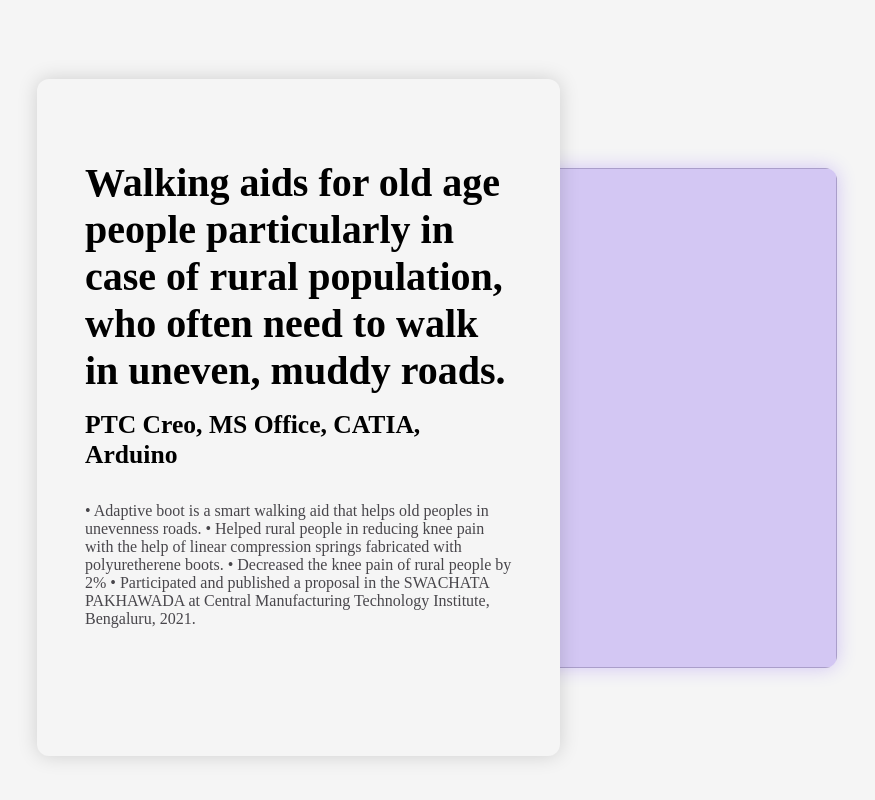
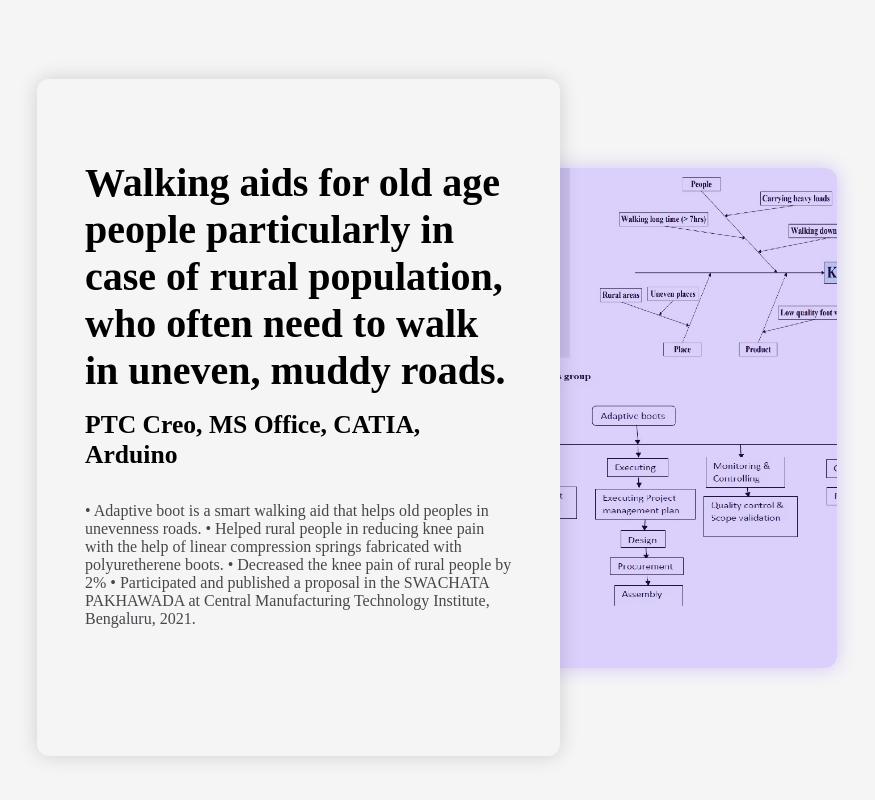
Before and after one commit to DharunThangarasu/Digital-Portfolio, a plain HTML site: page index.html in a window 1280 px wide. Shown: the part 3868-4668 px from the top of the page, without its empty margins (203-1078 px from the left). Drawn offline with nearby package versions, Linux system fonts and the light colour scheme.

Commit message:
Update index.html

```diff
--- a/index.html
+++ b/index.html
@@ -222,7 +222,7 @@
         <div class="item">
           <div class="left">
             <div class="img">
-              <img src="images/8.jpeg" alt="">
+              <img src="images\8.jpg" alt="">
             </div>
           </div>
           <div class="right">
```
